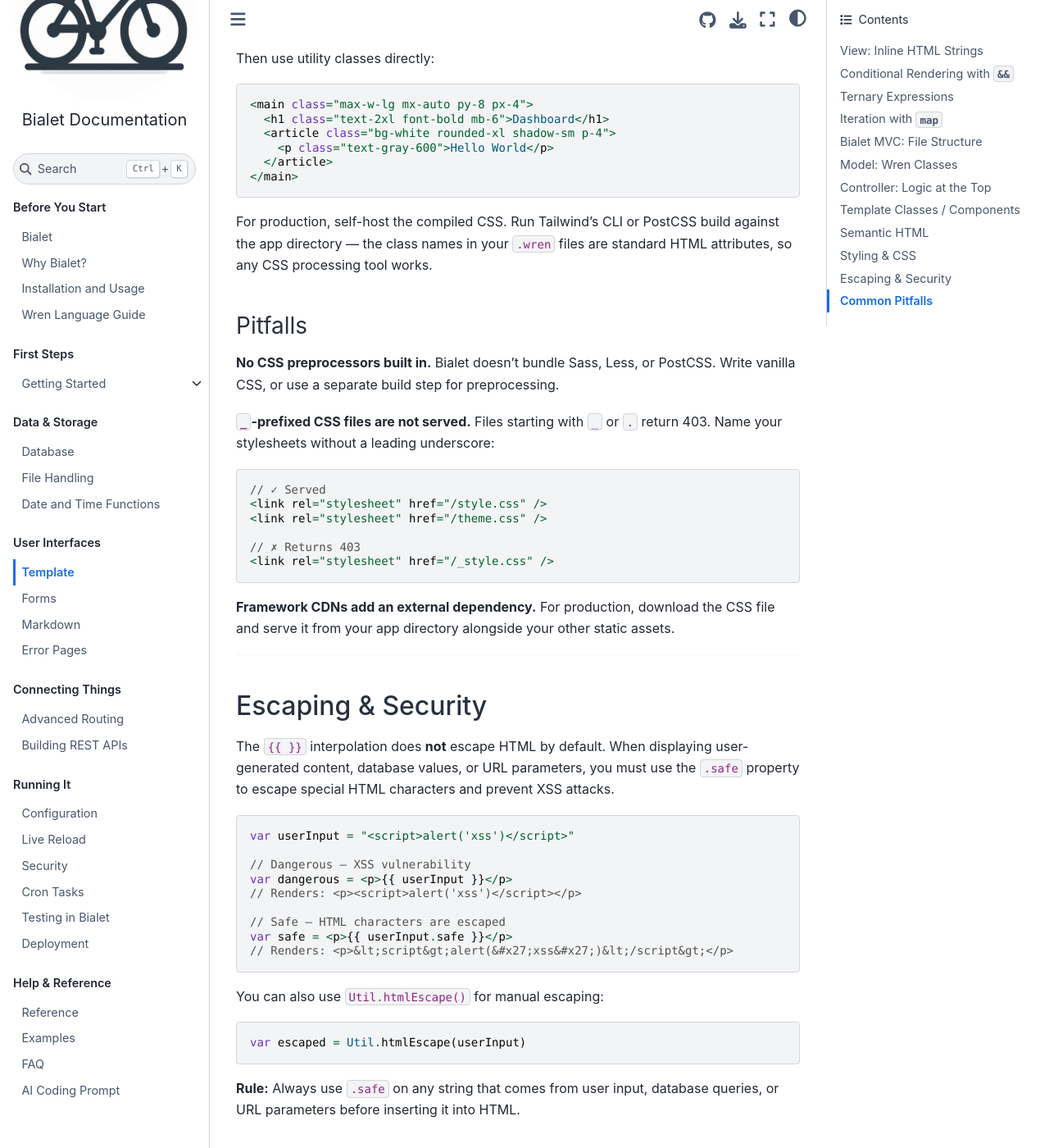
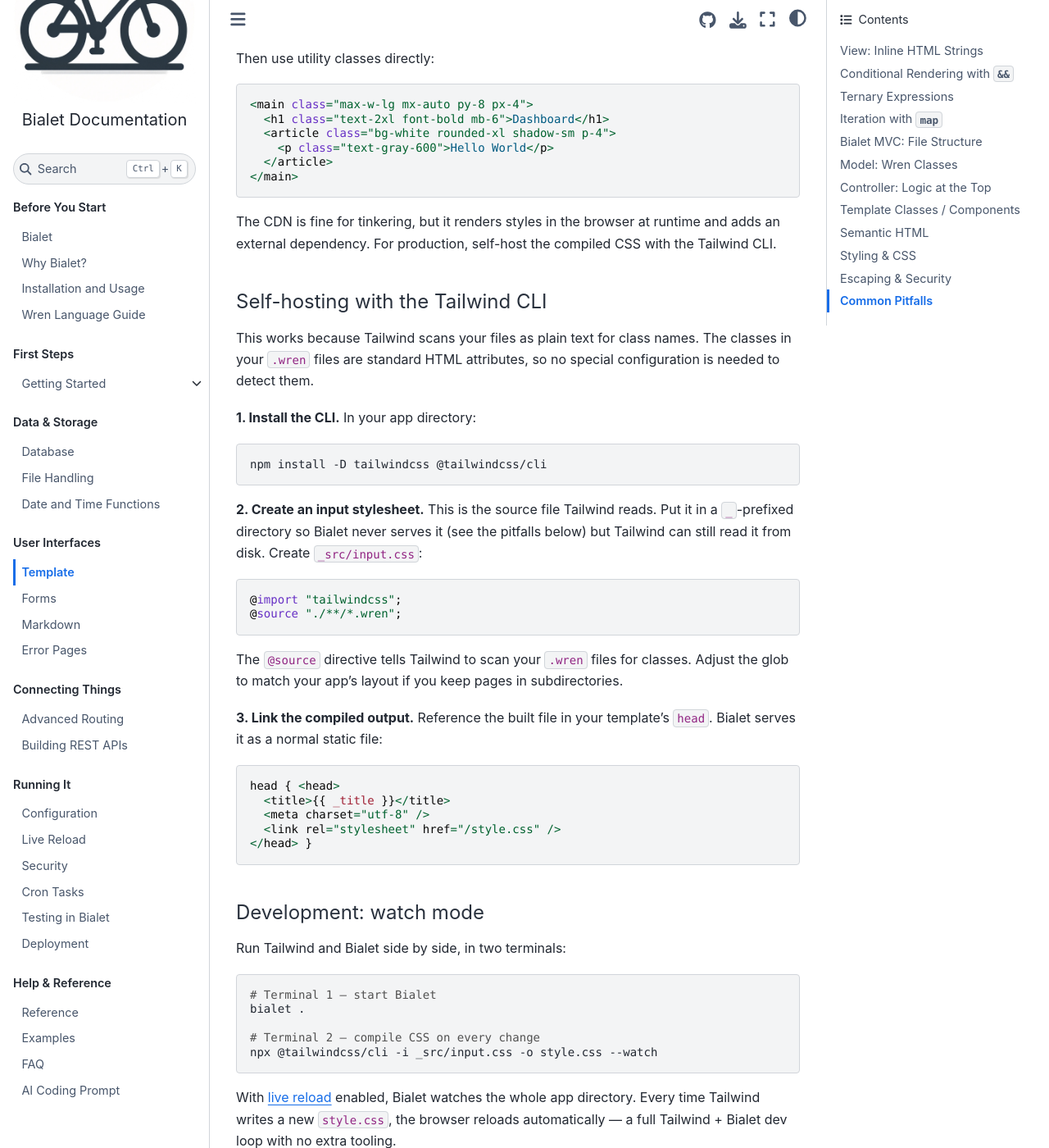
Before and after one commit to bialet/bialet, a Sphinx documentation site: the page built from docs/template.md, in a window 1280 px wide and 1400 px high, scrolled down 16516 px. Shown: the whole window at 82% size. Built offline with Sphinx 7.4.7 and the Sphinx Book theme 1.1.4, drawn with Linux system fonts in a browser that asks for light colours; the version number could not be read and is left out; some of the changed text lies outside the part shown.

Commit message:
docs: add Tailwind CLI integration guide for self-hosting

````diff
--- a/docs/template.md
+++ b/docs/template.md
@@ -806,14 +806,78 @@
 </main>
 ```
 
-For production, self-host the compiled CSS. Run Tailwind's CLI or PostCSS build
-against the app directory — the class names in your `.wren` files are standard
-HTML attributes, so any CSS processing tool works.
+The CDN is fine for tinkering, but it renders styles in the browser at runtime
+and adds an external dependency. For production, self-host the compiled CSS
+with the Tailwind CLI.
+
+#### Self-hosting with the Tailwind CLI
+
+This works because Tailwind scans your files as plain text for class names. The
+classes in your `.wren` files are standard HTML attributes, so no special
+configuration is needed to detect them.
+
+**1. Install the CLI.** In your app directory:
+
+```bash
+npm install -D tailwindcss @tailwindcss/cli
+```
+
+**2. Create an input stylesheet.** This is the source file Tailwind reads.
+Put it in a `_`-prefixed directory so Bialet never serves it (see the pitfalls
+below) but Tailwind can still read it from disk. Create `_src/input.css`:
+
+```css
+@import "tailwindcss";
+@source "./**/*.wren";
+```
+
+The `@source` directive tells Tailwind to scan your `.wren` files for classes.
+Adjust the glob to match your app's layout if you keep pages in subdirectories.
+
+**3. Link the compiled output.** Reference the built file in your template's
+`head`. Bialet serves it as a normal static file:
+
+```wren
+head { <head>
+  <title>{{ _title }}</title>
+  <meta charset="utf-8" />
+  <link rel="stylesheet" href="/style.css" />
+</head> }
+```
+
+#### Development: watch mode
+
+Run Tailwind and Bialet side by side, in two terminals:
+
+```bash
+# Terminal 1 — start Bialet
+bialet .
+
+# Terminal 2 — compile CSS on every change
+npx @tailwindcss/cli -i _src/input.css -o style.css --watch
+```
+
+With [live reload](live-reload.md) enabled, Bialet watches the whole app
+directory. Every time Tailwind writes a new `style.css`, the browser reloads
+automatically — a full Tailwind + Bialet dev loop with no extra tooling.
+
+#### Production: one-shot build
+
+Compile once, minified:
+
+```bash
+npx @tailwindcss/cli -i _src/input.css -o style.css --minify
+```
+
+Commit `style.css` and deploy it alongside your `.wren` files. The server needs
+no Node.js — the compiled file is just a static asset. For caching and gzip on
+the compiled CSS, see [Deployment](deployment.md).
 
 ### Pitfalls
 
 **No CSS preprocessors built in.** Bialet doesn't bundle Sass, Less, or
-PostCSS. Write vanilla CSS, or use a separate build step for preprocessing.
+PostCSS. Write vanilla CSS, or use a separate build step (like Tailwind's CLI)
+for preprocessing.
 
 **`_`-prefixed CSS files are not served.** Files starting with `_` or `.`
 return 403. Name your stylesheets without a leading underscore:
@@ -827,8 +891,33 @@
 <link rel="stylesheet" href="/_style.css" />
 ```
 
-**Framework CDNs add an external dependency.** For production, download the CSS
-file and serve it from your app directory alongside your other static assets.
+This is why the input file lives in `_src/` — Bialet blocks HTTP access to it
+while the CLI still reads it from disk. The output file (`style.css`) must not
+start with `_` or `.`.
+
+**`node_modules` is publicly served.** Everything inside the app root is served
+unless a path component starts with `_` or `.`. After `npm install`, the
+`node_modules/` directory is reachable over HTTP. Block it at your reverse
+proxy in production (see [Deployment](deployment.md)), or run the npm project
+outside the app root and point the CLI at it.
+
+**Dynamic class names are not compiled.** Tailwind scans your source as plain
+text, so it cannot see classes assembled at runtime. This compiles fine:
+
+```wren
+class="text-red-600"   // ✓
+```
+
+This does not — Tailwind never sees the full class name:
+
+```wren
+class="text-{{ error ? "red" : "green" }}-600"   // ✗
+```
+
+Use complete class names in your `.wren` files.
+
+**Framework CDNs add an external dependency.** For production, compile and serve
+the CSS from your app directory instead of loading it from a CDN.
 
 ---
 
````
Also changed, not shown: ROADMAP.md (+1 -1 lines).
